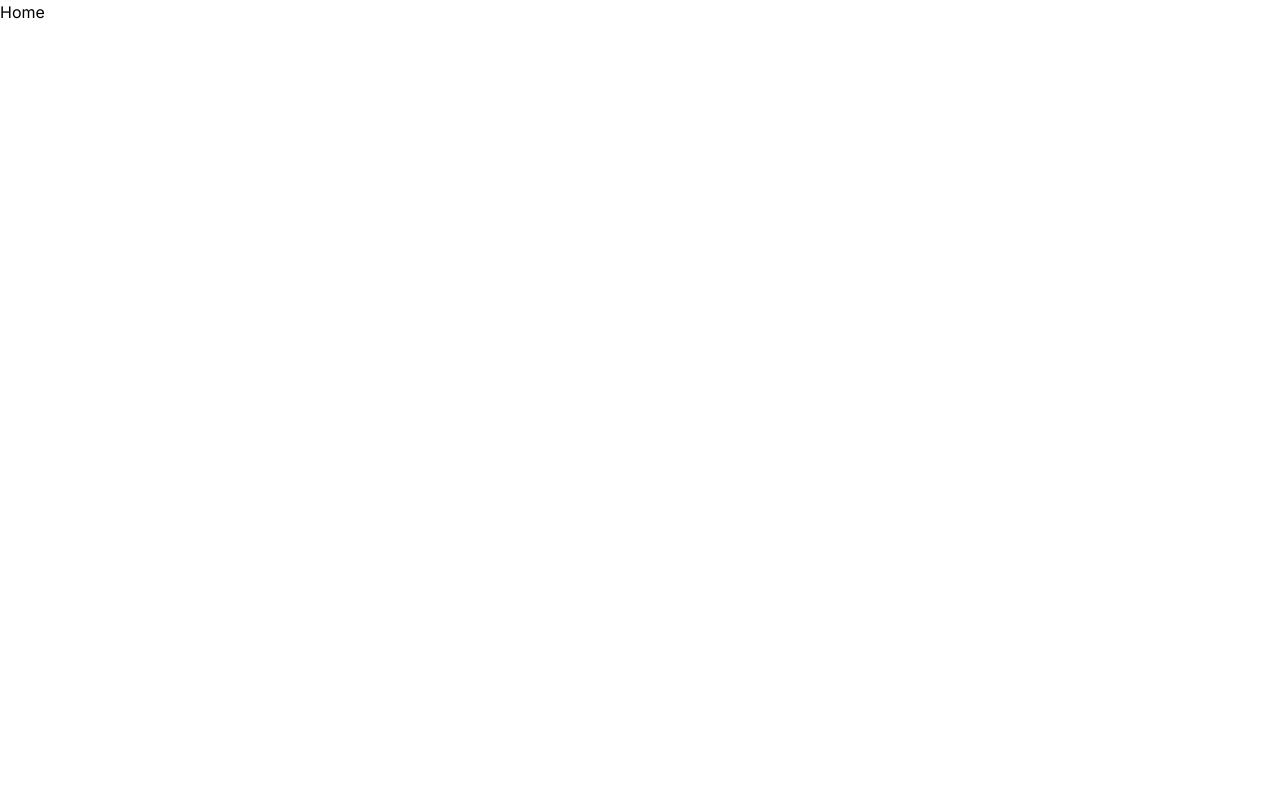
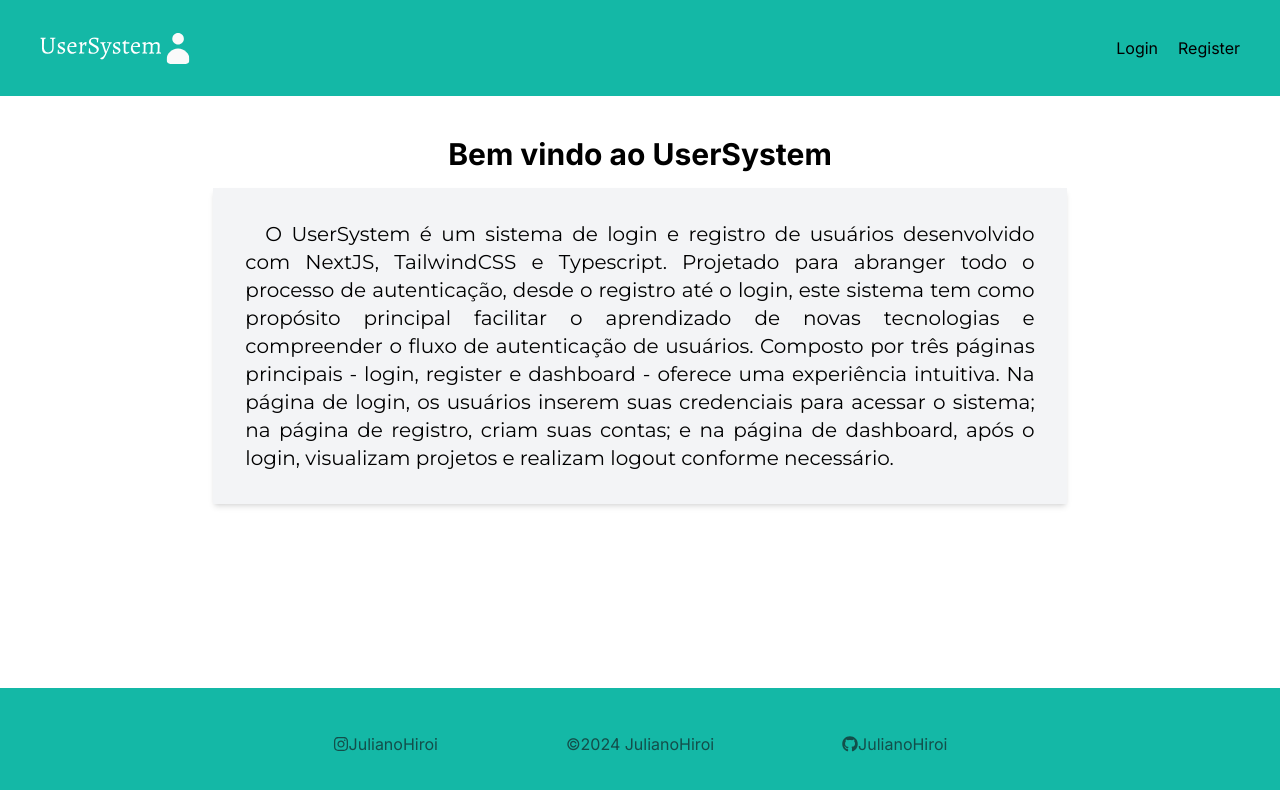
Before and after one commit to JulianoHiroi/usersystem-web-app, a Next.js app: page / in a window 1280 px wide. Shown: the top 790 px of the page. Built offline with nearby package versions, Linux system fonts and the light colour scheme.

Commit message:
Add home page

```diff
--- a/app/page.tsx
+++ b/app/page.tsx
@@ -1,7 +1,72 @@
+import Link from 'next/link'
+import Image from 'next/image'
+import LogoImage from '../assets/logo-no-background.svg'
+import { Montserrat } from 'next/font/google'
+import { FaGithub } from 'react-icons/fa6'
+import { FaInstagram } from 'react-icons/fa'
+const montserrat = Montserrat({ weight: '400', subsets: ['latin'] })
+
 export default function Home() {
   return (
-    <div>
-      <h1>Home</h1>
+    <div className="flex h-screen flex-col">
+      <nav className="flex  h-24 w-full items-center justify-between bg-teal-500">
+        <div className="ml-10 flex items-center justify-center">
+          <Image
+            src={LogoImage}
+            width={150}
+            height={150}
+            alt="Picture of the logo"
+          />
+        </div>
+        <div className="mr-10 flex justify-end space-x-5">
+          <Link href={'./login'}>Login</Link>
+          <Link href={'./register'}>Register</Link>
+        </div>
+      </nav>
+      <div>
+        <h1 className="mb-4  mt-10 flex w-full items-center justify-center text-3xl font-bold">
+          Bem vindo ao UserSystem
+        </h1>
+        <div className="flex items-center justify-center">
+          <p
+            className={
+              'w-4/6 bg-gray-100 p-8   text-justify indent-5 text-xl shadow-md ' +
+              montserrat.className
+            }
+          >
+            O UserSystem é um sistema de login e registro de usuários
+            desenvolvido com NextJS, TailwindCSS e Typescript. Projetado para
+            abranger todo o processo de autenticação, desde o registro até o
+            login, este sistema tem como propósito principal facilitar o
+            aprendizado de novas tecnologias e compreender o fluxo de
+            autenticação de usuários. Composto por três páginas principais -
+            login, register e dashboard - oferece uma experiência intuitiva. Na
+            página de login, os usuários inserem suas credenciais para acessar o
+            sistema; na página de registro, criam suas contas; e na página de
+            dashboard, após o login, visualizam projetos e realizam logout
+            conforme necessário.
+          </p>
+        </div>
+      </div>
+      <footer className="absolute bottom-0 flex h-28 w-full items-center justify-center space-x-32 bg-teal-500">
+        <Link
+          href="https://github.com/JulianoHiroi"
+          target="_blank"
+          className="text-md flex items-center text-teal-900"
+        >
+          <FaInstagram />
+          JulianoHiroi
+        </Link>
+        <p className="text-md text-teal-900">&copy;2024 JulianoHiroi</p>
+        <Link
+          href="https://www.instagram.com/julianohiroi/"
+          target="_blank"
+          className="text-md flex items-center text-teal-900"
+        >
+          <FaGithub />
+          JulianoHiroi
+        </Link>
+      </footer>
     </div>
   )
 }
```
